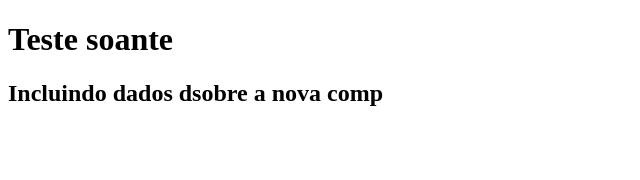
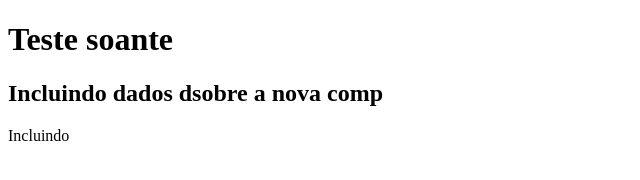
Before and after one commit to gustavocgr/harves1, a plain HTML site: page index.html in a window 1280 px wide. Shown: the full height of the page, 0-640 px from the left. Drawn offline with Linux system fonts and the light colour scheme.

Commit message:
new feature

```diff
--- a/index.html
+++ b/index.html
@@ -9,5 +9,7 @@
     <h1> Teste soante </h1>
 
     <h2>Incluindo dados dsobre a nova comp </h2>
+
+    <p> Incluindo</p>
 </body>
 </html>
```
